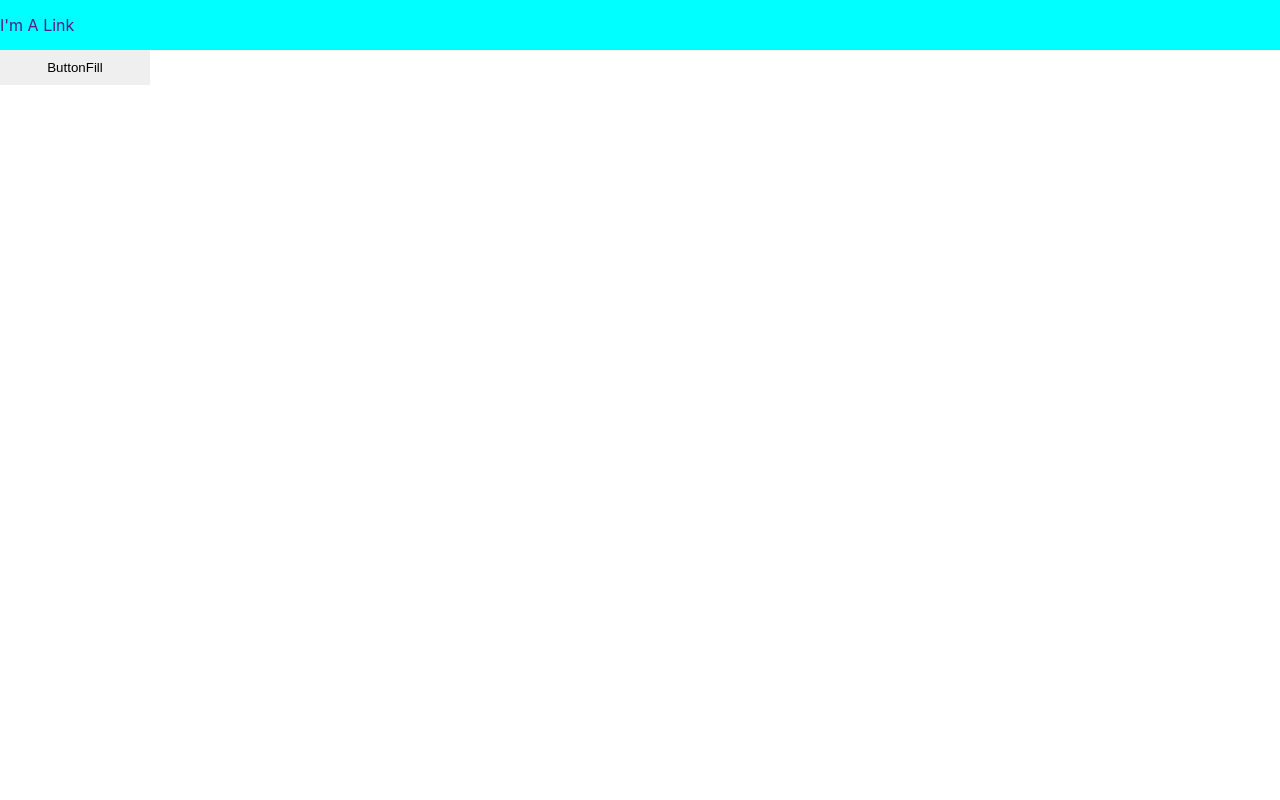
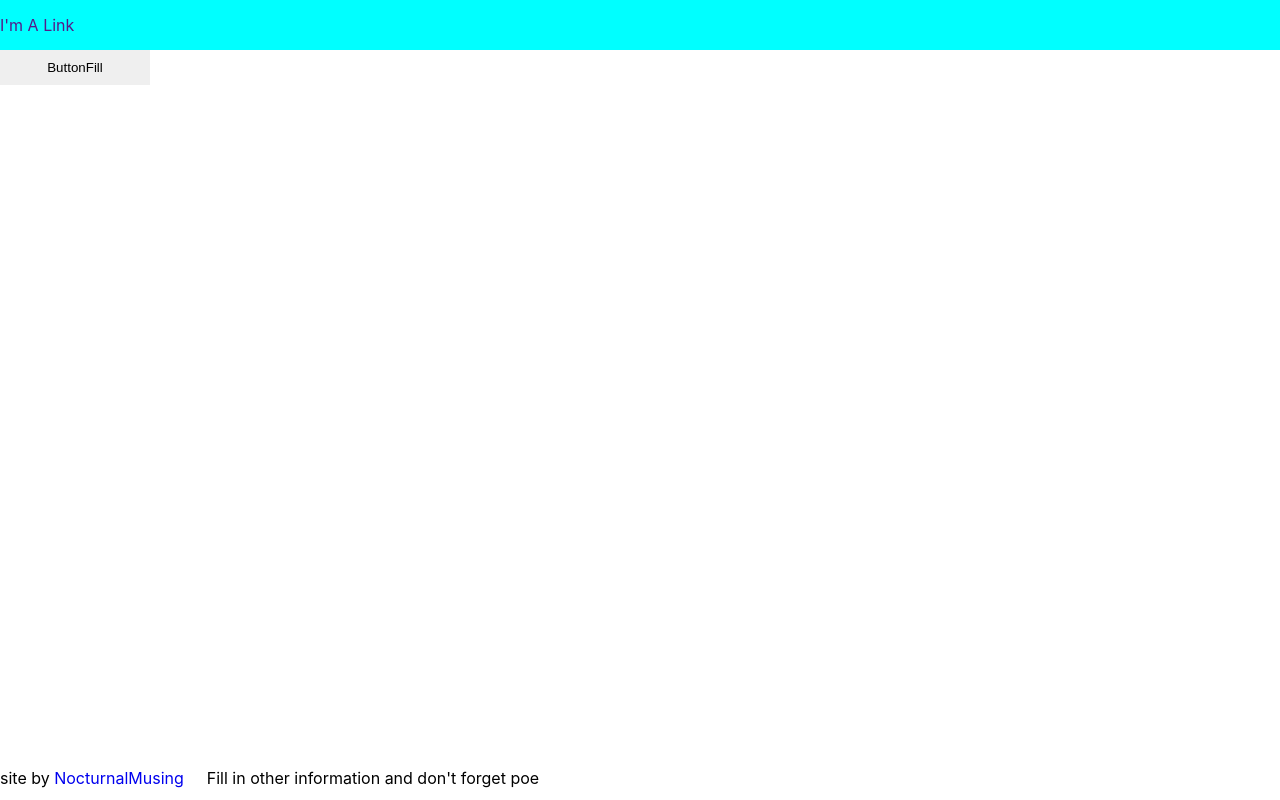
Before and after one commit to NocturnalMusing/pixel-menagerie, a React (Create React App) app in the folder client/: page / in a window 1280 px wide. Built offline with nearby package versions, Linux system fonts and the light colour scheme.

Commit message:
Create and basic style Footer

```diff
--- a/client/src/App.js
+++ b/client/src/App.js
@@ -15,6 +15,7 @@ function App() {
       <StyledButton>
         ButtonFill
       </StyledButton>
+      <Footer/>
     </>
   );
 }
--- /dev/null
+++ b/client/src/components/Footer.css
@@ -0,0 +1,24 @@
+.footer {
+    display: flex;
+    align-items: center;
+    flex-shrink: 0;
+    position: fixed;
+    bottom: 0;
+    width: 100%;
+    padding-left: 0;
+    padding-bottom: 10px;
+    height: 25px;
+}
+
+.footer a {
+    text-decoration: none;
+    padding-right: 3px;
+}
+
+/* .footer a:hover {
+    color: rgb(217, 207, 247);
+} */
+
+.footer p {
+    padding-right: 20px;
+}
--- a/client/src/components/Footer.jsx
+++ b/client/src/components/Footer.jsx
@@ -1,10 +1,14 @@
 import React, { Component } from 'react'
+import './Footer.css'
 
 export default class Footer extends Component {
     render() {
         return (
-            <div>
-
+            <div className='footer'>
+                <p>site by <a href='/'>
+                    NocturnalMusing</a>
+                </p>
+                <p>Fill in other information and don't forget poe</p>
             </div>
         )
     }
```
